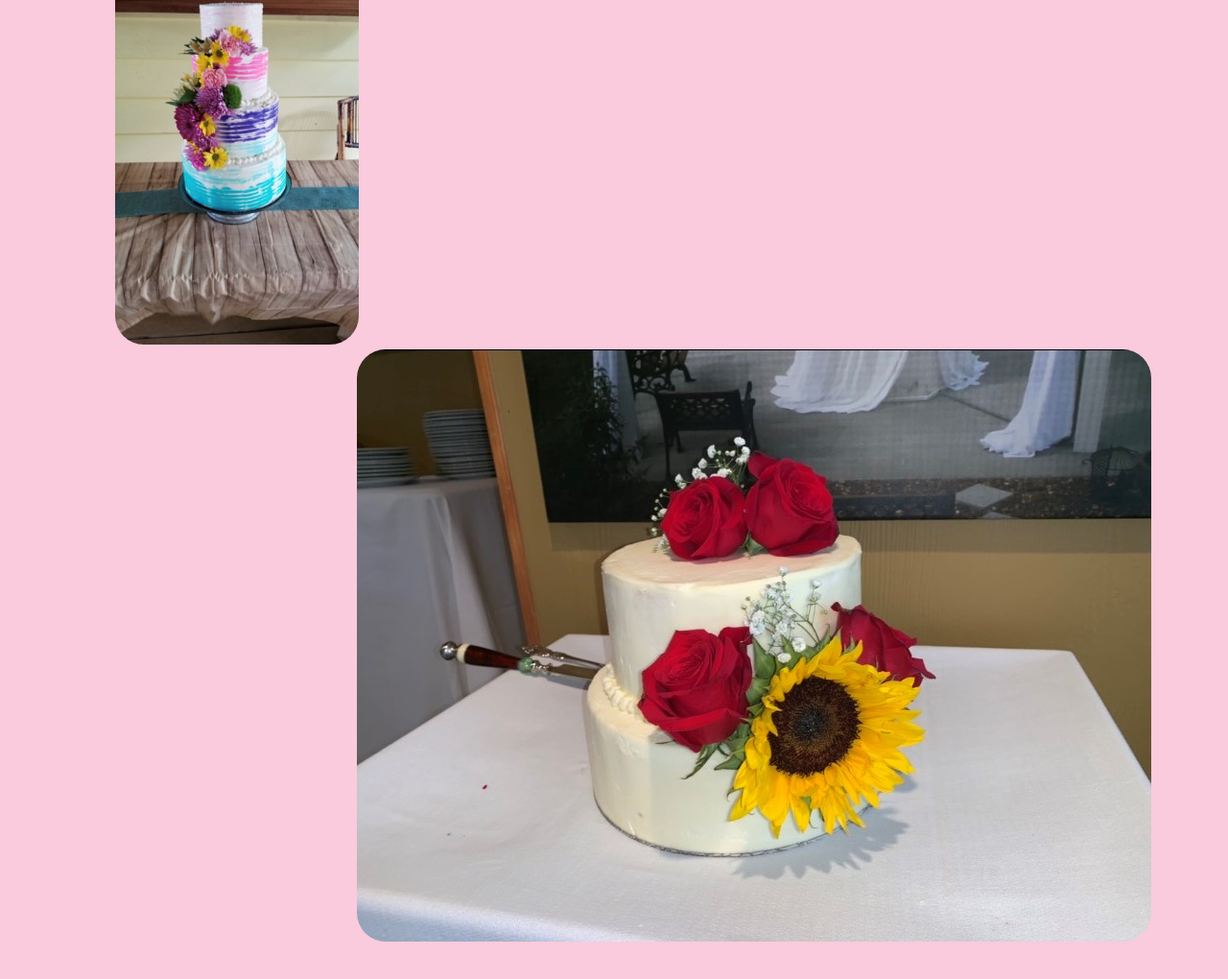
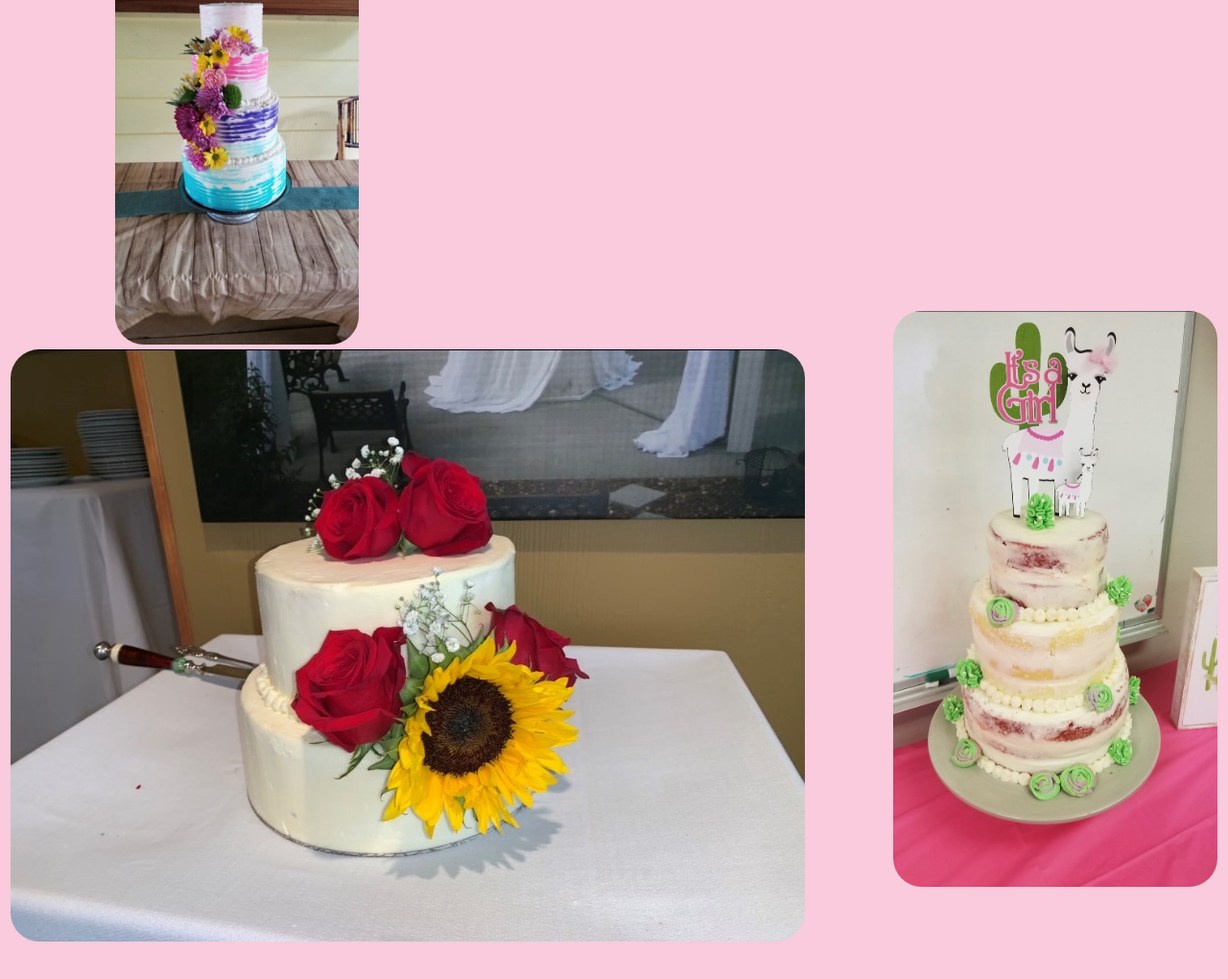
Before and after one commit to tannaballard/Rachels-Bakery, a plain HTML site: page gallery.html in a window 1280 px wide. Shown: the part 338-1358 px from the top of the page at 96% size. Drawn offline with nearby package versions, Linux system fonts and the light colour scheme.

Commit message:
Update gallery.html

```diff
--- a/gallery.html
+++ b/gallery.html
@@ -47,6 +47,9 @@
     <div class="cake2">
       <img src="img/c2.jpg" class="cake2">
     </div>
+    <div class="cake3">
+      <img src="img/c3.jpg" class="cake3">
+    </div>
   </div>
 </div>
 
```
